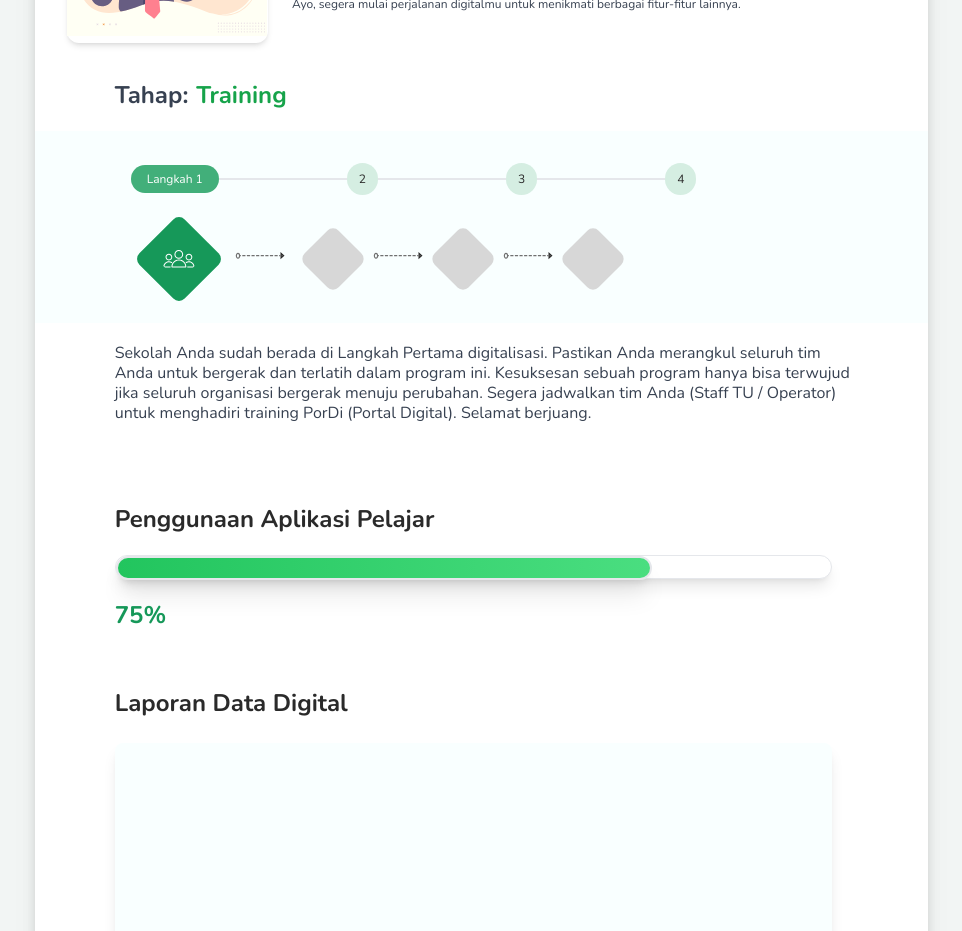
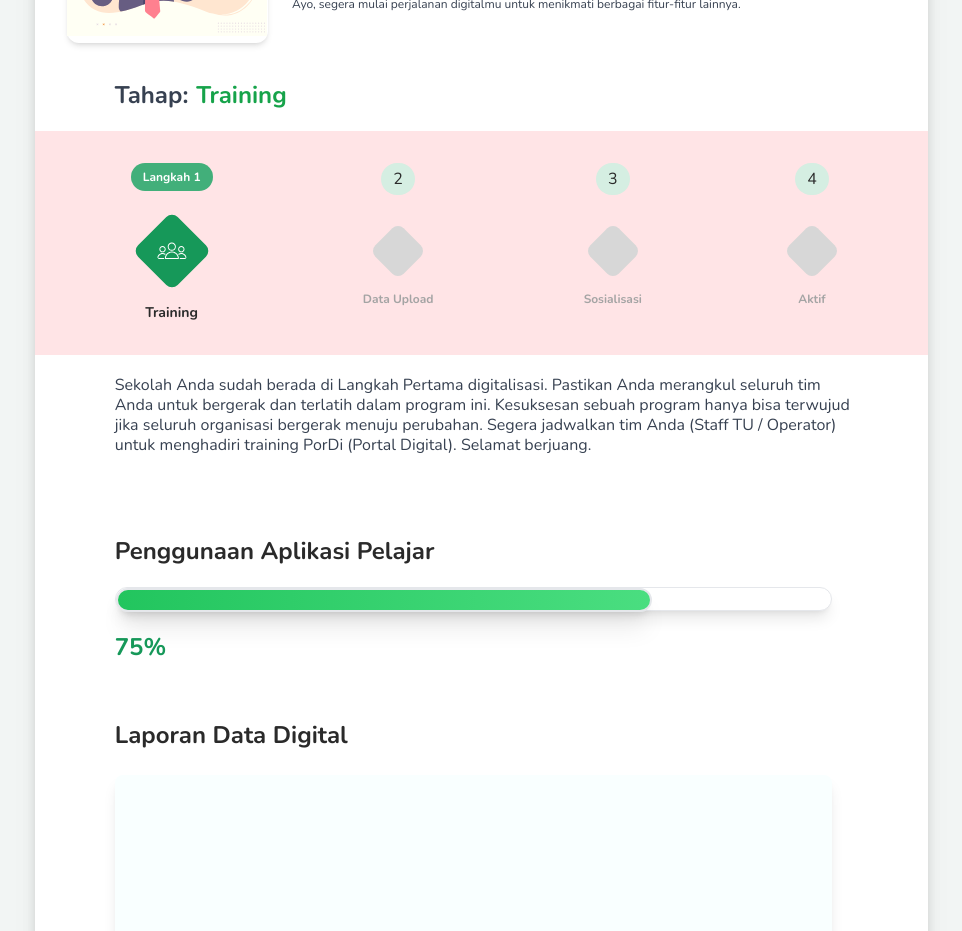
Before and after one commit to alfieqashwa/next-kepsek-report, a Next.js app: page /mulai in a window 1280 px wide. Shown: the part 1400-2331 px from the top of the page, without its empty margins (224-1186 px from the left). Built offline with nearby package versions, Linux system fonts and the light colour scheme.

Commit message:
fix: STEPS on Data Digital

```diff
--- a/components/data-digital.tsx
+++ b/components/data-digital.tsx
@@ -19,33 +19,38 @@ export const DataDigital = () => (
             <h2 className="space-x-2 text-2xl font-bold capitalize mt-9">
                 <span>tahap:</span><span className="text-green-600">training</span>
             </h2>
-            <div className="my-5 py-8 -ml-[88px] -mr-6 md:-ml-20 md:-mr-8 px-24 bg-[#F9FFFF]">
-                <div className="flex items-center text-xs">
-                    <button className="bg-[#42AF7A] text-white whitespace-nowrap rounded-full py-1.5 px-4">Langkah 1</button>
-                    <hr className="bg-[#D5EEE2] w-32 border"></hr>
-                    <button className="bg-[#D5EEE2] py-2 px-3  rounded-full text-[#2A2A2A]">2</button>
-                    <hr className="bg-[#D5EEE2] w-32 border"></hr>
-                    <button className="bg-[#D5EEE2] py-2 px-3  rounded-full text-[#2A2A2A]">3</button>
-                    <hr className="bg-[#D5EEE2] w-32 h-0.5 border"></hr>
-                    <button className="bg-[#D5EEE2] py-2 px-3  rounded-full text-[#2A2A2A]">4</button>
-                </div>
-                <div className="flex items-center pl-12 mt-8 -mx-8">
-                    <span className="bg-[#169859] p-4 text-center flex justify-center items-center w-16 h-16 rounded-lg -rotate-45">
-                        <Image src="/images/tilda-icons-group.svg" width={90} height={90} alt="tilda-icons-group" className="text-white rotate-45" />
-                    </span>
-                    <span className="px-6">
-                        <Image src="/images/arrow-with-0.svg" width={50} height={50} alt="tilda-icons-group" />
-                    </span>
-                    <div className="bg-[#D7D7D7] text-center flex justify-center items-center w-12 h-12 rounded-lg -rotate-45"></div>
-                    <span className="px-4">
-                        <Image src="/images/arrow-with-0.svg" width={50} height={50} alt="tilda-icons-group" />
-                    </span>
-                    <div className="bg-[#D7D7D7] text-center flex justify-center items-center w-12 h-12 rounded-lg -rotate-45"> </div>
-                    <span className="px-4">
-                        <Image src="/images/arrow-with-0.svg" width={50} height={50} alt="tilda-icons-group" />
-                    </span>
-                    <div className="bg-[#D7D7D7] text-center flex justify-center items-center w-12 h-12 rounded-lg -rotate-45"> </div>
-                </div>
+            {/* Tahap-Tahap / Steps */}
+            <div className="my-5 py-8 -ml-[72px] -mr-6 md:-ml-20 md:-mr-8 px-24 bg-rose-100">
+                <section className="flex items-start justify-between">
+                    <div className="flex flex-col items-center">
+                        <button className="bg-[#42AF7A] text-white whitespace-nowrap font-bold text-xs shrink-0 rounded-full py-1.5 px-3">Langkah 1</button>
+                        <span className="relative bg-[#169859] text-center shrink-0 flex justify-center items-center w-14 h-14 rounded-lg mt-8 -rotate-45">
+                            <Image src="/images/tilda-icons-group.svg" width={30} height={30} alt="tilda-icons-group" className="text-white rotate-45" />
+                        </span>
+                        <h4 className="text-sm font-bold text-[#2A2A2A] capitalize mt-6">training</h4>
+                    </div>
+                    {/* <div className="flex flex-col items-center space-y-10">
+                        <hr className="bg-[#D5EEE2] w-20 border"></hr>
+                        <span className="">
+                            <Image src="/images/arrow-with-0.svg" width={60} height={60} alt="tilda-icons-group" />
+                        </span>
+                    </div> */}
+                    <div className="flex flex-col items-center">
+                        <button className="bg-[#D5EEE2] py-1 px-3 rounded-full text-[#2A2A2A]">2</button>
+                        <span className="bg-[#D7D7D7] shrink-0 text-center flex justify-center items-center w-10 h-10 rounded-lg -rotate-45 mt-9"></span>
+                        <h4 className="text-xs font-bold text-[#A4A4A4] capitalize mt-5">data upload</h4>
+                    </div>
+                    <div className="flex flex-col items-center">
+                        <button className="bg-[#D5EEE2] py-1 px-3 rounded-full text-[#2A2A2A]">3</button>
+                        <span className="bg-[#D7D7D7] shrink-0 text-center flex justify-center items-center w-10 h-10 rounded-lg -rotate-45 mt-9"></span>
+                        <h4 className="text-xs font-bold text-[#A4A4A4] capitalize mt-5">sosialisasi</h4>
+                    </div>
+                    <div className="flex flex-col items-center">
+                        <button className="bg-[#D5EEE2] py-1 px-3 rounded-full text-[#2A2A2A]">4</button>
+                        <span className="bg-[#D7D7D7] shrink-0 text-center flex justify-center items-center w-10 h-10 rounded-lg -rotate-45 mt-9"></span>
+                        <h4 className="text-xs font-bold text-[#A4A4A4] capitalize mt-5">aktif</h4>
+                    </div>
+                </section>
             </div>
             <div className="pr-10 leading-5">
                 <p>Sekolah Anda sudah berada di Langkah Pertama digitalisasi. Pastikan Anda merangkul seluruh tim Anda untuk bergerak dan terlatih dalam program ini. Kesuksesan sebuah program hanya bisa terwujud jika seluruh organisasi bergerak menuju perubahan. Segera jadwalkan tim Anda (Staff TU / Operator) untuk menghadiri training PorDi (Portal Digital). Selamat berjuang.</p>
--- /dev/null
+++ b/components/simpan.tsx
@@ -0,0 +1,35 @@
+import Image from "next/image";
+
+const SimpanComponent = () => (
+    <div className="my-5 py-8 -ml-[72px] -mr-6 md:-ml-20 md:-mr-8 px-24 bg-rose-100">
+        <section className="relative">
+            <div className="flex items-center text-xs shrink-0">
+                <button className="bg-[#42AF7A] text-white whitespace-nowrap rounded-full py-1.5 px-4">Langkah 1</button>
+                <hr className="bg-[#D5EEE2] w-32 border"></hr>
+                <button className="bg-[#D5EEE2] py-2 px-3  rounded-full text-[#2A2A2A]">2</button>
+                <hr className="bg-[#D5EEE2] w-32 border"></hr>
+                <button className="bg-[#D5EEE2] py-2 px-3  rounded-full text-[#2A2A2A]">3</button>
+                <hr className="bg-[#D5EEE2] w-32 h-0.5 border"></hr>
+                <button className="bg-[#D5EEE2] py-2 px-3  rounded-full text-[#2A2A2A]">4</button>
+            </div>
+            {/* <div className="flex items-center pl-12 mt-8 -mx-8"> */}
+            <div className="flex items-center mt-8 ml-3 -mr-1">
+                <span className="reltive bg-[#169859] text-center shrink-0 flex justify-center items-center w-16 h-16 rounded-lg -rotate-45">
+                    <Image src="/images/tilda-icons-group.svg" width={40} height={40} alt="tilda-icons-group" className="text-white rotate-45" />
+                </span>
+                <span className="px-4">
+                    <Image src="/images/arrow-with-0.svg" width={60} height={60} alt="tilda-icons-group" />
+                </span>
+                <div className="bg-[#D7D7D7] shrink-0 text-center flex justify-center items-center w-12 h-12 rounded-lg -rotate-45"></div>
+                <span className="px-4">
+                    <Image src="/images/arrow-with-0.svg" width={60} height={60} alt="tilda-icons-group" />
+                </span>
+                <div className="bg-[#D7D7D7] shrink-0 text-center flex justify-center items-center w-12 h-12 rounded-lg -rotate-45"> </div>
+                <span className="px-4">
+                    <Image src="/images/arrow-with-0.svg" width={60} height={60} alt="tilda-icons-group" />
+                </span>
+                <div className="bg-[#D7D7D7] shrink-0 text-center flex justify-center items-center w-12 h-12 rounded-lg -rotate-45"> </div>
+            </div>
+        </section>
+    </div>
+)
```
